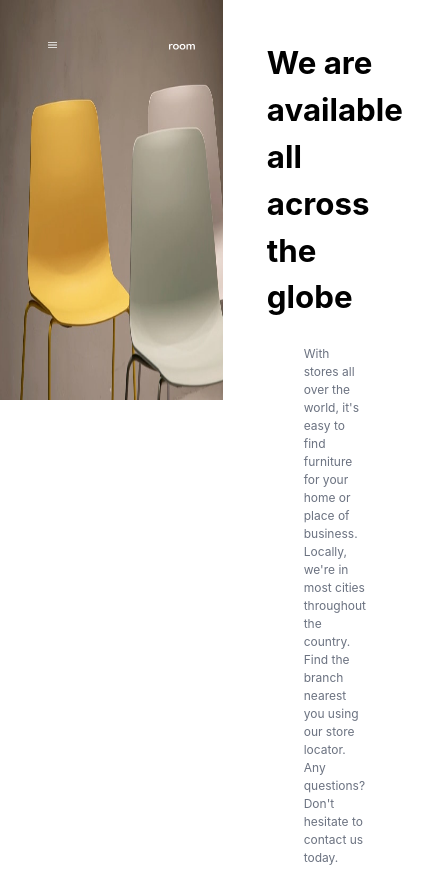
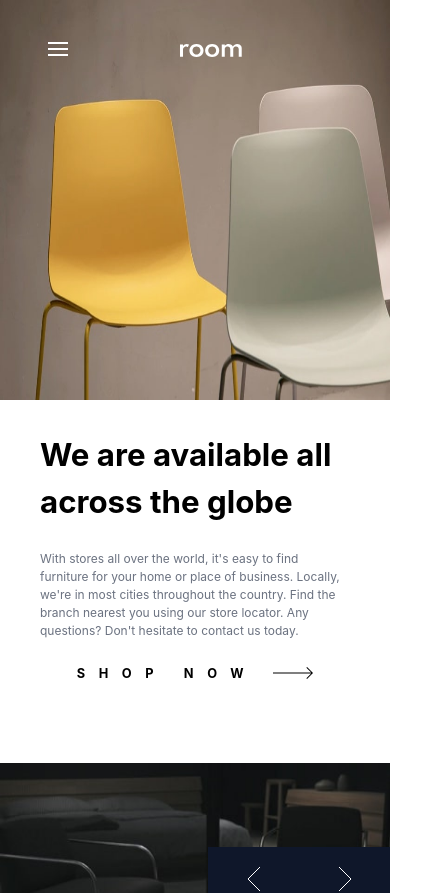
Before and after one commit to Dhei-vid/Terrace, a React (Create React App) app: page /page2 in a window 390 px wide. Shown: the top 893 px of the page, 447 px wide, since content can reach past the window. Built offline with nearby package versions, Linux system fonts and the light colour scheme.

Commit message:
feat:changed grid to 1 & styled hero section to design

```diff
--- a/src/components/home/home.component.tsx
+++ b/src/components/home/home.component.tsx
@@ -1,6 +1,6 @@
 import image1 from "../../images/desktop-image-hero-1.jpg";
+
 import Navigation from "../navigation/navigation.component";
-
 import ShopNowButton from "../button/shopButton.component";
 import Button from "../button/pagination.component";
 import Hero from "../bottom/hero.component";
@@ -8,17 +8,17 @@ import Hero from "../bottom/hero.component";
 const Home = () => {
   return (
     <>
-      <div className="grid grid-cols-7 table-row">
+      <div className="grid grid-cols-1 md:grid-cols-7">
         <div className="col-span-4 relative">
           <Navigation />
           <img
-            className="h-100 w-full"
+            className="h-100 w-auto"
             src={image1}
             alt="home"
             loading="lazy"
           />
         </div>
-        <div className="col-span-3 px-28 pt-8 justify-items-center relative">
+        <div className="col-span-3 px-10 md:px-28 pt-8 justify-items-center md:relative">
           <h2 className="text-3xl font-bold pb-6">
             Discover innovative ways to decorate
           </h2>
--- a/src/components/page2/page2.component.tsx
+++ b/src/components/page2/page2.component.tsx
@@ -8,7 +8,7 @@ import image2 from "../../images/desktop-image-hero-2.jpg";
 const Page2 = () => {
   return (
     <>
-      <div className="grid grid-cols-7 table-row">
+      <div className="grid grid-cols-1 md:grid-cols-7">
         <div className="col-span-4 relative">
           <Navigation />
           <img
@@ -18,7 +18,7 @@ const Page2 = () => {
             loading="lazy"
           />
         </div>
-        <div className="col-span-3 px-28 pt-10 justify-items-center relative">
+        <div className="col-span-3 px-10 pt-8 md:px-28 justify-items-center md:relative">
           <h2 className="text-3xl font-bold pb-6">
             We are available all across the globe
           </h2>
--- a/src/components/page3/page3.component.tsx
+++ b/src/components/page3/page3.component.tsx
@@ -8,7 +8,7 @@ import image3 from "../../images/desktop-image-hero-3.jpg";
 const Page3 = () => {
   return (
     <>
-      <div className="grid grid-cols-7 table-row">
+      <div className="grid grid-cols-1 md:grid-cols-7">
         <div className="col-span-4 relative">
           <Navigation />
           <img
@@ -18,7 +18,7 @@ const Page3 = () => {
             loading="lazy"
           />
         </div>
-        <div className="col-span-3 px-28 pt-8 justify-items-center relative">
+        <div className="col-span-3 px-10 md:px-28 pt-8 justify-items-center md:relative">
           <h2 className="text-3xl subpixel-antialiased font-bold pb-6">
             Manufactured with the best materials
           </h2>
--- a/src/index.css
+++ b/src/index.css
@@ -6,7 +6,7 @@ body {
   margin: 0;
   padding: 0;
   box-sizing: border-box;
-  overflow: hidden;
+  /* overflow: hidden; */
   font-family: -apple-system, BlinkMacSystemFont, "Segoe UI", "Roboto", "Oxygen",
     "Ubuntu", "Cantarell", "Fira Sans", "Droid Sans", "Helvetica Neue",
     sans-serif;
```
